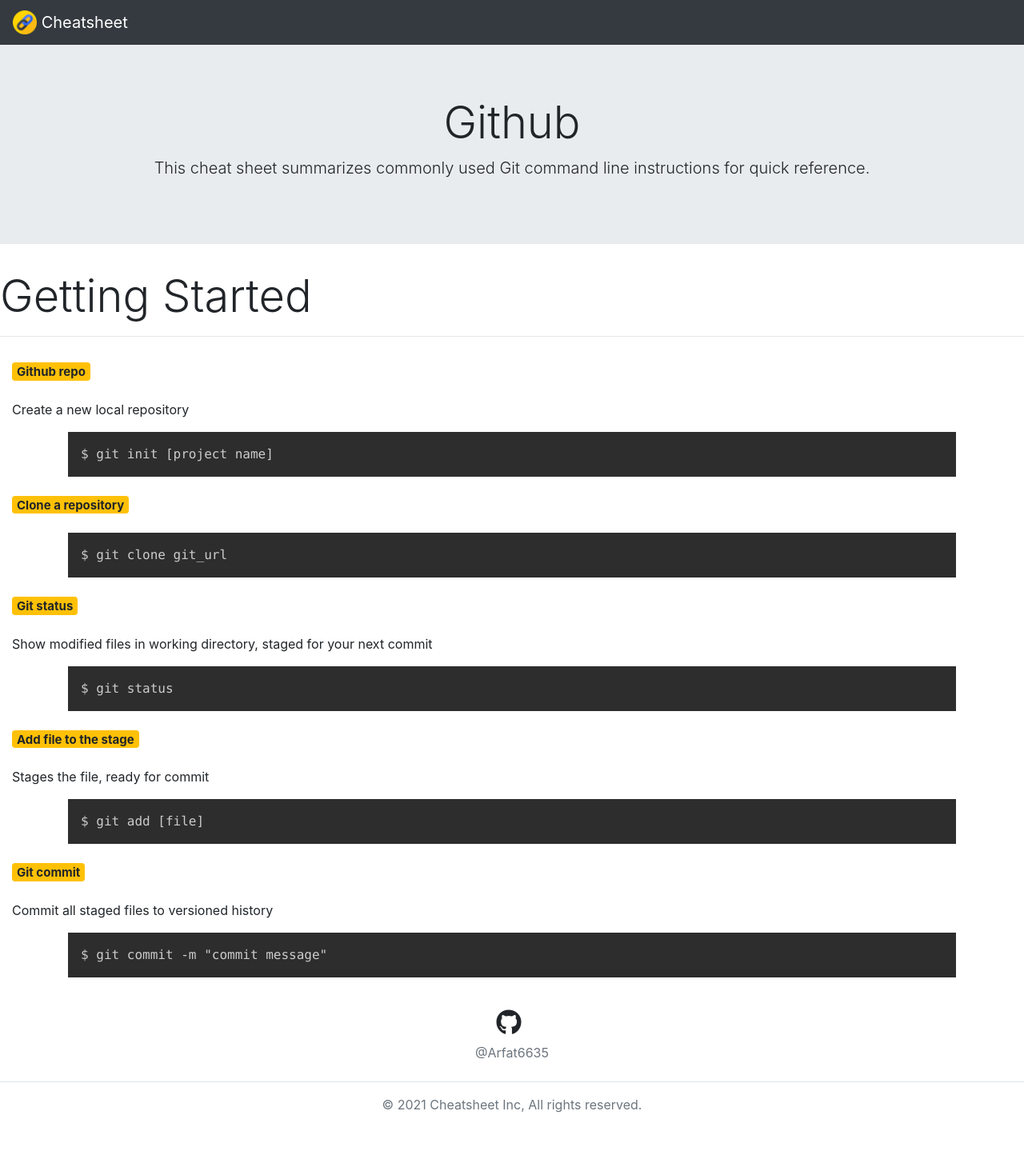
After one commit to Arfat6635/Snippets, a Django app: page /github in a window 1280 px wide. The commit adds this page. Shown: the whole page at 80% size. Run offline with Django 4.2, Linux system fonts and the light colour scheme; some libraries are stand-ins or nearby versions.

Commit message:
Git command templates

```diff
--- a/reference/urls.py
+++ b/reference/urls.py
@@ -7,4 +7,5 @@ urlpatterns = [
     path('', views.home,name="home"),
     path('javascript', views.javascript,name="javascript"),
     path('python',views.python,name="python"),
+    path('github', views.github,name="github")
 ]
--- a/reference/views.py
+++ b/reference/views.py
@@ -23,3 +23,11 @@ def python(request):
         "Topic_Start": "Getting Started",
     }
     return render(request,"python.html",python_context)
+
+def github(request):
+    github_context={
+        "Topic":"Github",
+        "Topic_Message":"This cheat sheet summarizes commonly used Git command line instructions for quick reference.",
+        "Topic_Start":"Getting Started"
+    }
+    return render(request, "github.html",github_context)
--- /dev/null
+++ b/templates/github.html
@@ -0,0 +1,101 @@
+{% extends 'base.html' %}
+
+{% block title %}Github{% endblock title %}
+
+{% block body %}
+
+<!--Create a new local repository-->
+
+<div class="container-fluid">
+    <p class="h5"><span class=" my-3 badge badge-warning">Github repo</span></p>
+    <p>Create a new local repository</p>
+    <div class="container">
+        <pre>
+    <code class="language-github">
+
+        $ git init [project name]
+
+    </code>
+ </pre>
+    </div>
+ </div>
+
+
+<!--Create a new local repository-->
+
+<!--Clone a repository-->
+
+<div class="container-fluid">
+    <p class="h5"><span class=" my-3 badge badge-warning">Clone a repository</span></p>
+    <div class="container">
+        <pre>
+    <code class="language-github">
+
+        $ git clone git_url
+    </code>
+ </pre>
+    </div>
+ </div>
+
+
+<!--Clone a repository-->
+
+
+<!--Git status-->
+
+<div class="container-fluid">
+    <p class="h5"><span class=" my-3 badge badge-warning">Git status</span></p>
+    <p>Show modified files in working directory, staged for your next commit</p>
+    <div class="container">
+        <pre>
+    <code class="language-github">
+
+        $ git status
+    </code>
+ </pre>
+    </div>
+ </div>
+
+
+<!--Git status-->
+
+
+
+<!--Git stage-->
+
+<div class="container-fluid">
+    <p class="h5"><span class=" my-3 badge badge-warning">Add file to the stage</span></p>
+    <p>Stages the file, ready for commit</p>
+    <div class="container">
+        <pre>
+    <code class="language-github">
+
+        $ git add [file]
+    </code>
+ </pre>
+    </div>
+ </div>
+
+
+<!--Git stage-->
+
+<!--Git Commit-->
+
+<div class="container-fluid">
+    <p class="h5"><span class=" my-3 badge badge-warning">Git commit</span></p>
+    <p>Commit all staged files to versioned history</p>
+    <div class="container">
+        <pre>
+    <code class="language-github">
+
+        $ git commit -m "commit message"
+    </code>
+ </pre>
+    </div>
+ </div>
+
+
+<!--Git Commit-->
+
+
+{% endblock body%}
```
Also changed, not shown: templates/index.html (+5 -3 lines).
